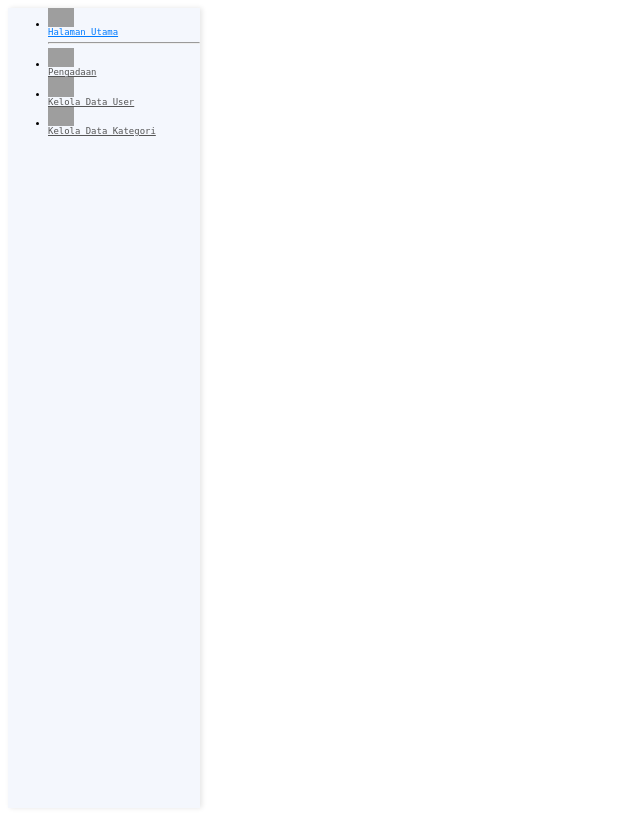
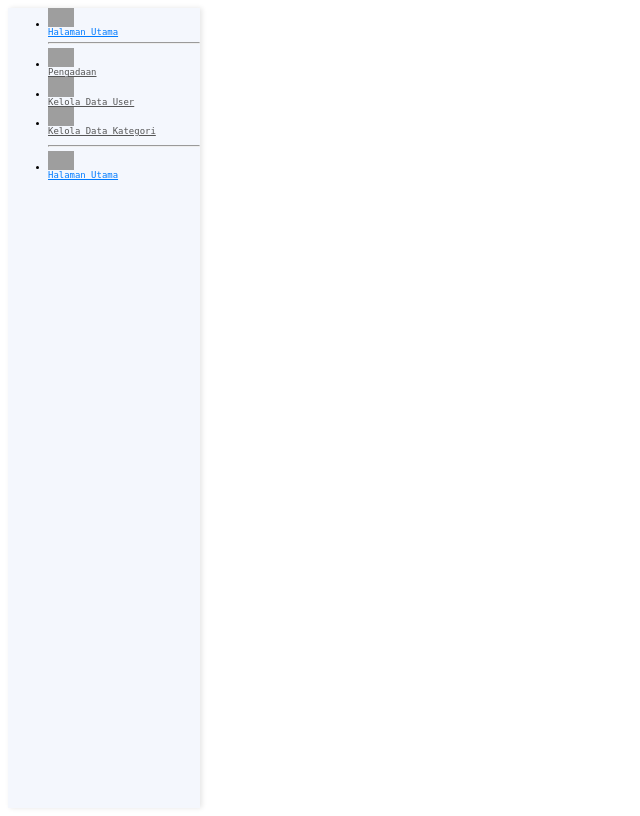
Before and after one commit to AchmadJuliarman1/inventaris-RFID, a PHP site: page /sidebar.php in a window 1280 px wide. Shown: the whole page, without its empty margins (0-640 px from the left). Run offline with PHP 8.4, Linux system fonts and the light colour scheme; a stand-in replaces the project's code that opens the database connection; some libraries are stand-ins or nearby versions; grey boxes are pictures that could not be loaded.

Commit message:
perbaikan log out

```diff
--- a/class/User.php
+++ b/class/User.php
@@ -29,6 +29,7 @@ class User{
 			$_SESSION['username'] = $user[0]["username"];
 			$_SESSION['nama'] = $user[0]["nama"];
 			$_SESSION['id'] = $user[0]["id"];
+			$_SESSION['login'] = true;
 		}
 		return 1;
 	}
--- a/layouts/header.php
+++ b/layouts/header.php
@@ -1,7 +1,7 @@
 <?php
 session_start();
 include_once $_SERVER['DOCUMENT_ROOT'].'/inventaris RFID/app/config.php';
-if($_SESSION['username'] == 0 || $_SESSION['username'] == ""){
+if($_SESSION['login'] == false){
   header("Location: ".PAGES_PATH."login.php");
 }
 ?>
--- a/layouts/sidebar.php
+++ b/layouts/sidebar.php
@@ -83,4 +83,15 @@
           </a>
         </li>
       </ul>
+
+      <ul class="nav flex-column">
+        <hr>
+        <li class="nav-item mb-2">
+          <a href="<?= PAGES_PATH; ?>" class="nav-link <?= $folder_name == "" ? "active" : ""; ?>">
+            <div class="d-flex align-items-center">
+                <img src="<?= ICONS_PATH ?>home.png" style="width: 2vw ;"> <div class="px-1">Halaman Utama</div>
+            </div>
+          </a>
+        </li>
+      </ul>
     </nav>
--- a/pages/login.php
+++ b/pages/login.php
@@ -1,4 +1,5 @@
 <?php
+session_start();
 include_once $_SERVER['DOCUMENT_ROOT']."/inventaris RFID/app/config.php";
 include_once CLASS_PATH."Database.php";
 include_once CLASS_PATH."User.php";
@@ -12,6 +13,7 @@ if(isset($_POST["submit"])){
 		header("Location: index.php");
 	}
 }
+
 $_SESSION['username'] = "";
 $_SESSION['pass'] = "";
 ?>
@@ -172,14 +174,14 @@ $_SESSION['pass'] = "";
 	          <h2>Welcome Back!</h2>
 	          <p>Login to your account to continue</p>
 	          <div class="input-group">
-	          	<?php  if ($_SESSION['username'] == 0) : ?>
+	          	<?php  if ($_SESSION['username'] == 0 && $_SESSION['username'] != 1) : ?>
 	          	⛔ username not found
 	        	<?php endif; ?>
 	            <input type="username" placeholder="username" name="username" required>
 	            <span class="input-icon">📧</span>
 	          </div>
 	          <div class="input-group">
-	          	<?php  if ($_SESSION['pass'] == 0) : ?>
+	          	<?php  if ($_SESSION['pass'] == 0 && $_SESSION['pass'] != 1) : ?>
 	          	⛔ password not matched
 	        	<?php endif; ?>
 	            <input type="password" placeholder="Password" name="pass" required>
```
